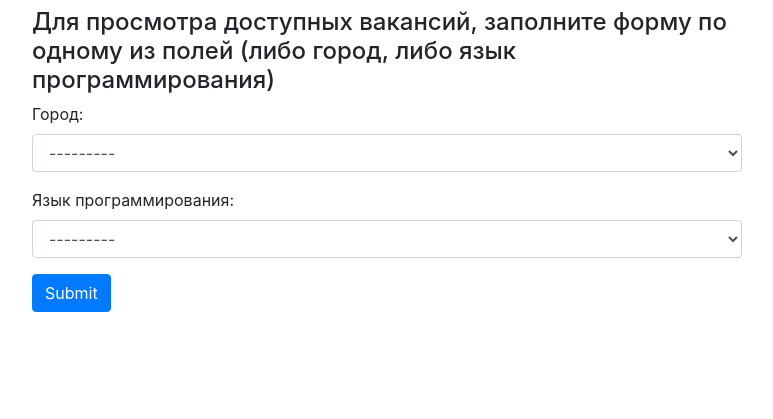
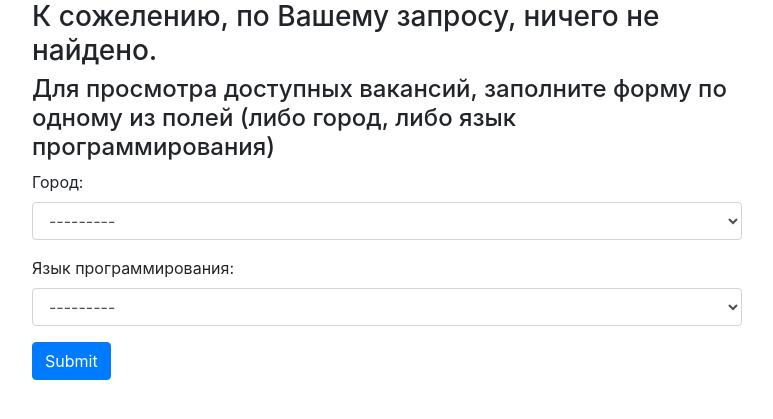
Before and after one commit to skaylife/scraping_Job_service, a Django app: page /home/ in a window 1280 px wide. Shown: the part 56-475 px from the top of the page, without its empty margins (253-1026 px from the left). Run offline with Django 3.2, Linux system fonts and the light colour scheme; tables that the repository leaves empty hold one stand-in row (values such as "Sample post"); some libraries are stand-ins or nearby versions.

Commit message:
3 final 99% end.

```diff
--- a/src/scraping/templates/scraping/home.html
+++ b/src/scraping/templates/scraping/home.html
@@ -13,8 +13,8 @@
 		</div>
 	</div>
 
-
-
+	{% empty %}
+		<h3 class="col-md-8 mx-auto"> К сожелению, по Вашему запросу, ничего не найдено.</h3>
 	{% endfor %}
 
 
```
